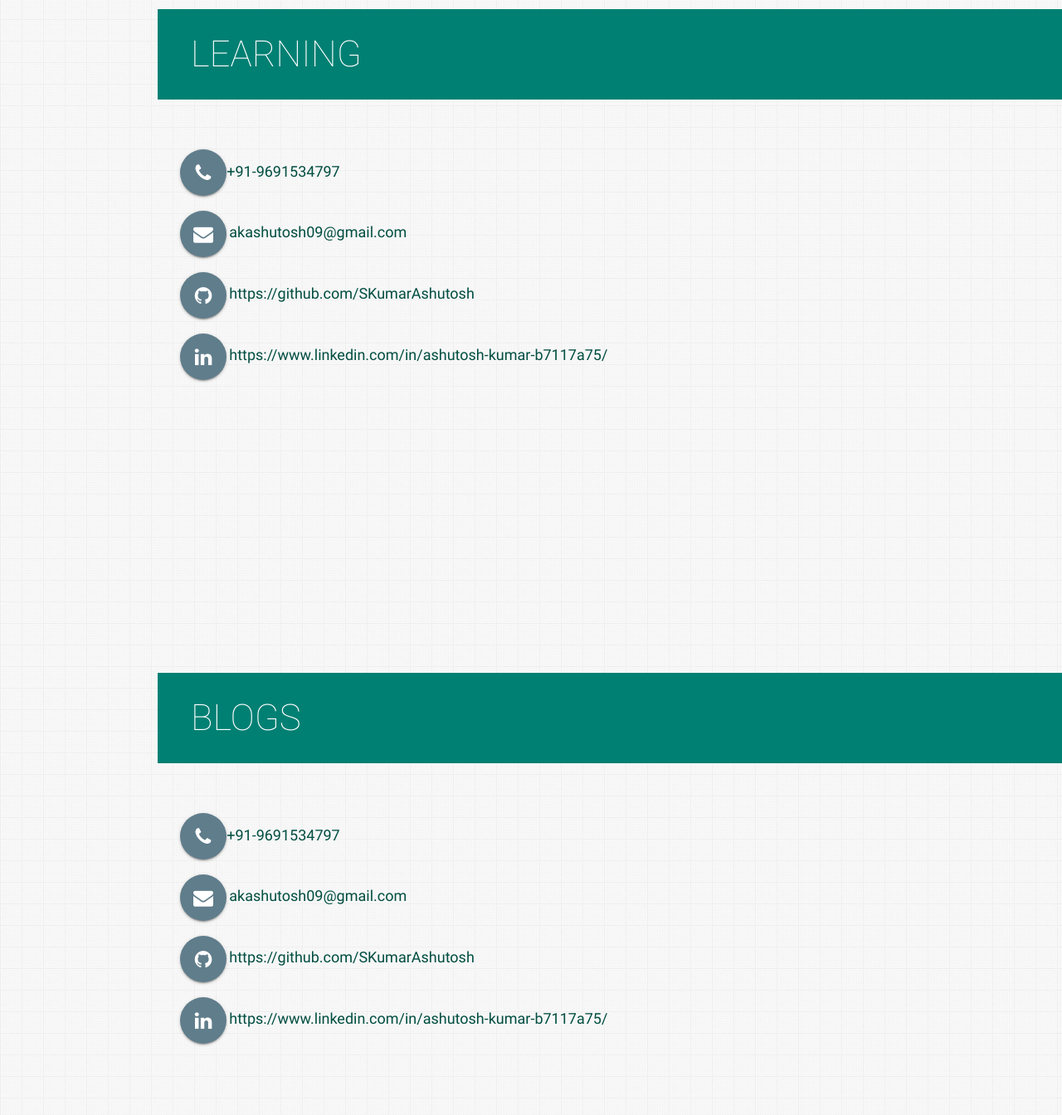
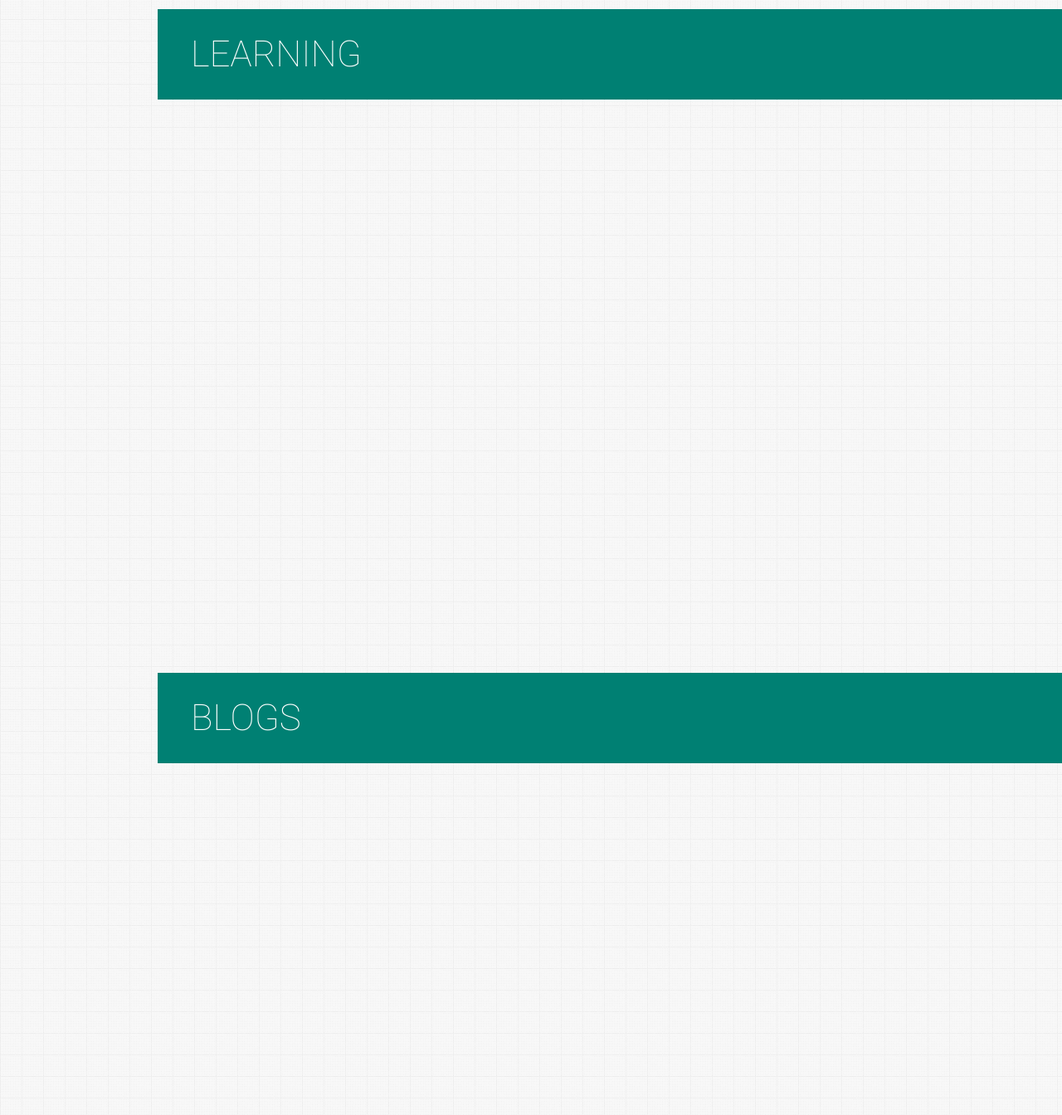
Before and after one commit to SKumarAshutosh/SkumarAshutosh.github.io, a plain HTML site: page index.html in a window 1280 px wide. Shown: the part 8375-9719 px from the top of the page at 83% size. Drawn offline with nearby package versions, Linux system fonts and the light colour scheme.

Commit message:
Update index.html

```diff
--- a/index.html
+++ b/index.html
@@ -1069,93 +1069,21 @@ of each drug container to estimate the degradation of the drug.
     <section id="learning" class="section scrollspy full-height">
       <h3 class="page-title white-text teal">Learning</h3>
       <div class="container">
-        <p>
-          <a aria-label="Call Ashutosh" data-position="top" data-tooltip="Call Varad"
-            class="btn-floating btn-large waves-effect waves-light blue-grey tooltipped"><i class="fa fa-phone"></i><a
-              aria-label="Call Ashutosh">+91-9691534797</a></a>
-        </p>
-        <p>
-          <a aria-label="Email Ashutosh" href="mailto:akashutosh09@gmail.com" target="_blank" data-position="top"
-            data-tooltip="Email Ashutosh" class="btn-floating btn-large waves-effect waves-light blue-grey tooltipped"><i
-              class="fa fa-envelope"></i><a aria-label="Email Ashutosh" href="mailto:akashutosh09@gmail.com"
-              class="hoverline">akashutosh09@gmail.com</a></a>
-        </p>
-        <p>
-          <a aria-label="View Ashutosh on GitHub" href="https://github.com/SKumarAshutosh" target="_blank"
-            data-position="top" data-tooltip="View Ashutosh on GitHub"
-            class="btn-floating btn-large waves-effect waves-light blue-grey tooltipped"><i class="fa fa-github"></i><a
-              aria-label="Ashutosh on Github" href="https://github.com/SKumarAshutosh" class="hoverline"
-              target="_blank">https://github.com/SKumarAshutosh</a></a>
-        </p>
-        <p>
-          <a aria-label="View Ashutosh on LinkedIn" href="https://www.linkedin.com/in/ashutosh-kumar-b7117a75/" target="_blank"
-            data-position="top" data-tooltip="View Ashutosh on LinkedIn"
-            class="btn-floating btn-large waves-effect waves-light blue-grey tooltipped"><i
-              class="fa fa-linkedin"></i><a aria-label="Ashutosh on LinkedIn" href="https://www.linkedin.com/in/ashutosh-kumar-b7117a75/"
-              class="hoverline" target="_blank">https://www.linkedin.com/in/ashutosh-kumar-b7117a75/</a></a>
-        </p>
+
       </div>
     </section>
      <!-- Ten Section: blogs -->
     <section id="blogs" class="section scrollspy full-height">
       <h3 class="page-title white-text teal">Blogs</h3>
       <div class="container">
-        <p>
-          <a aria-label="Call Ashutosh" data-position="top" data-tooltip="Call Varad"
-            class="btn-floating btn-large waves-effect waves-light blue-grey tooltipped"><i class="fa fa-phone"></i><a
-              aria-label="Call Ashutosh">+91-9691534797</a></a>
-        </p>
-        <p>
-          <a aria-label="Email Ashutosh" href="mailto:akashutosh09@gmail.com" target="_blank" data-position="top"
-            data-tooltip="Email Ashutosh" class="btn-floating btn-large waves-effect waves-light blue-grey tooltipped"><i
-              class="fa fa-envelope"></i><a aria-label="Email Ashutosh" href="mailto:akashutosh09@gmail.com"
-              class="hoverline">akashutosh09@gmail.com</a></a>
-        </p>
-        <p>
-          <a aria-label="View Ashutosh on GitHub" href="https://github.com/SKumarAshutosh" target="_blank"
-            data-position="top" data-tooltip="View Ashutosh on GitHub"
-            class="btn-floating btn-large waves-effect waves-light blue-grey tooltipped"><i class="fa fa-github"></i><a
-              aria-label="Ashutosh on Github" href="https://github.com/SKumarAshutosh" class="hoverline"
-              target="_blank">https://github.com/SKumarAshutosh</a></a>
-        </p>
-        <p>
-          <a aria-label="View Ashutosh on LinkedIn" href="https://www.linkedin.com/in/ashutosh-kumar-b7117a75/" target="_blank"
-            data-position="top" data-tooltip="View Ashutosh on LinkedIn"
-            class="btn-floating btn-large waves-effect waves-light blue-grey tooltipped"><i
-              class="fa fa-linkedin"></i><a aria-label="Ashutosh on LinkedIn" href="https://www.linkedin.com/in/ashutosh-kumar-b7117a75/"
-              class="hoverline" target="_blank">https://www.linkedin.com/in/ashutosh-kumar-b7117a75/</a></a>
-        </p>
+
       </div>
     </section>
      <!-- Eleven Section: Vlogs -->
     <section id="vlogs" class="section scrollspy full-height">
       <h3 class="page-title white-text teal">Vlogs</h3>
       <div class="container">
-        <p>
-          <a aria-label="Call Ashutosh" data-position="top" data-tooltip="Call Varad"
-            class="btn-floating btn-large waves-effect waves-light blue-grey tooltipped"><i class="fa fa-phone"></i><a
-              aria-label="Call Ashutosh">+91-9691534797</a></a>
-        </p>
-        <p>
-          <a aria-label="Email Ashutosh" href="mailto:akashutosh09@gmail.com" target="_blank" data-position="top"
-            data-tooltip="Email Ashutosh" class="btn-floating btn-large waves-effect waves-light blue-grey tooltipped"><i
-              class="fa fa-envelope"></i><a aria-label="Email Ashutosh" href="mailto:akashutosh09@gmail.com"
-              class="hoverline">akashutosh09@gmail.com</a></a>
-        </p>
-        <p>
-          <a aria-label="View Ashutosh on GitHub" href="https://github.com/SKumarAshutosh" target="_blank"
-            data-position="top" data-tooltip="View Ashutosh on GitHub"
-            class="btn-floating btn-large waves-effect waves-light blue-grey tooltipped"><i class="fa fa-github"></i><a
-              aria-label="Ashutosh on Github" href="https://github.com/SKumarAshutosh" class="hoverline"
-              target="_blank">https://github.com/SKumarAshutosh</a></a>
-        </p>
-        <p>
-          <a aria-label="View Ashutosh on LinkedIn" href="https://www.linkedin.com/in/ashutosh-kumar-b7117a75/" target="_blank"
-            data-position="top" data-tooltip="View Ashutosh on LinkedIn"
-            class="btn-floating btn-large waves-effect waves-light blue-grey tooltipped"><i
-              class="fa fa-linkedin"></i><a aria-label="Ashutosh on LinkedIn" href="https://www.linkedin.com/in/ashutosh-kumar-b7117a75/"
-              class="hoverline" target="_blank">https://www.linkedin.com/in/ashutosh-kumar-b7117a75/</a></a>
-        </p>
+
       </div>
     </section>
  <!-- twelve Section: Calender -->
```
